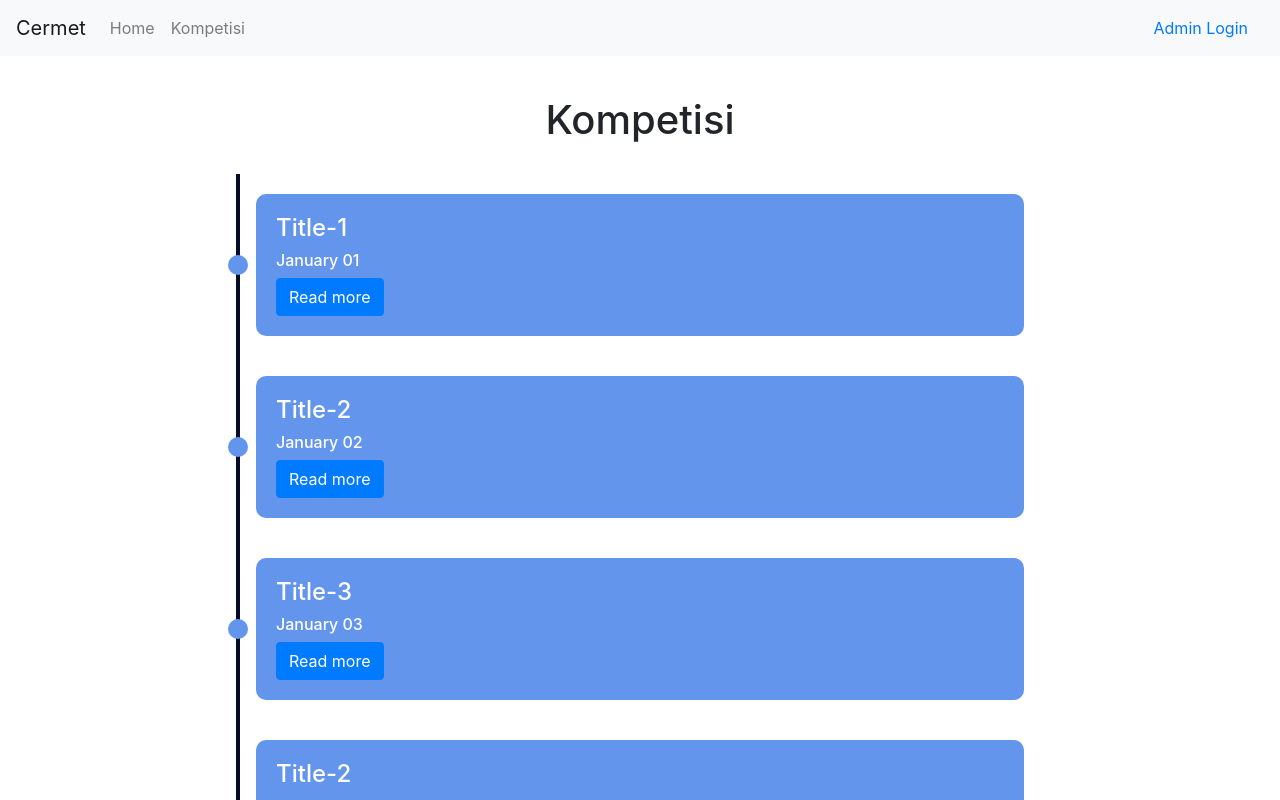
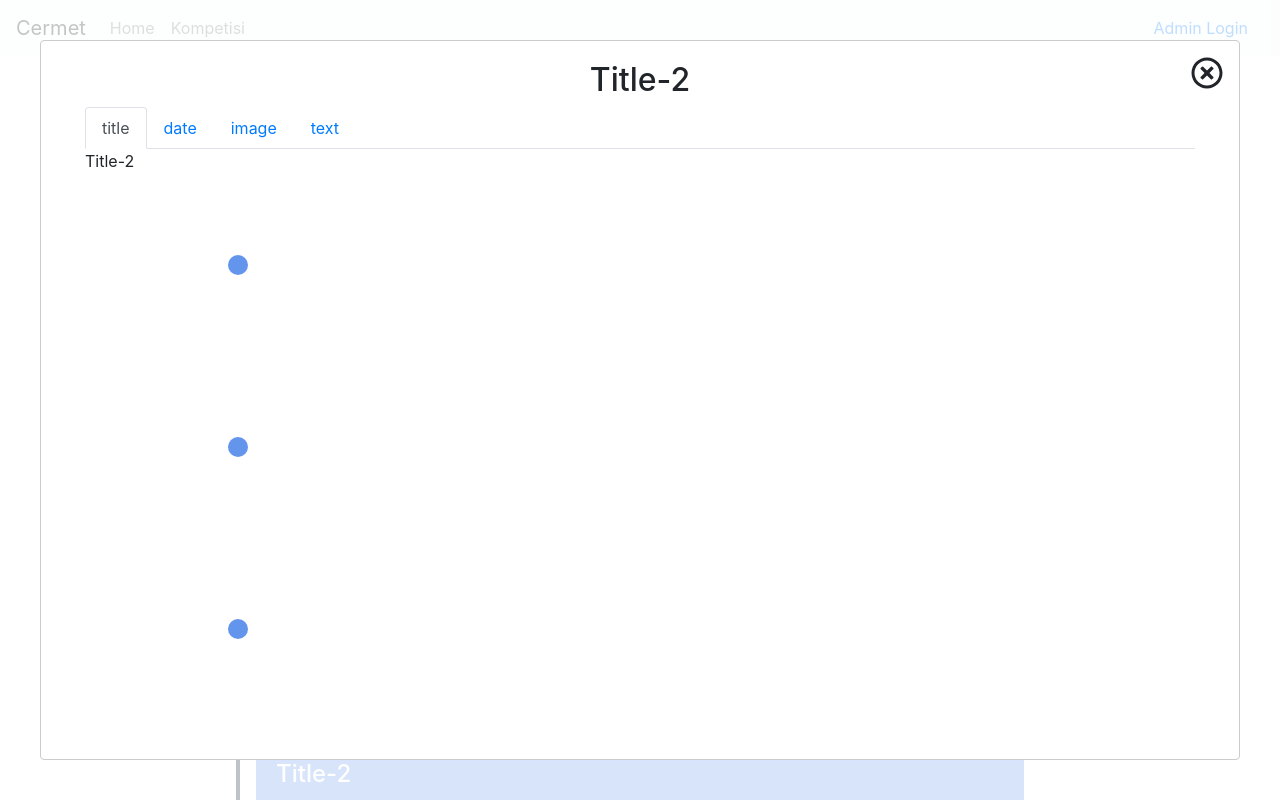
Before and after one commit to CermetFTI/front-end, a React (Create React App) app in the folder cermet-fronted/: page /kompetisi in a window 1280 px wide. Shown: the top 800 px of the page. Built offline with nearby package versions, Linux system fonts and the light colour scheme.

Commit message:
add modal

```diff
--- a/cermet-fronted/package.json
+++ b/cermet-fronted/package.json
@@ -3,6 +3,11 @@
   "version": "0.1.0",
   "private": true,
   "dependencies": {
+    "@fortawesome/fontawesome-svg-core": "^1.2.35",
+    "@fortawesome/free-brands-svg-icons": "^5.15.3",
+    "@fortawesome/free-regular-svg-icons": "^5.15.3",
+    "@fortawesome/free-solid-svg-icons": "^5.15.3",
+    "@fortawesome/react-fontawesome": "^0.1.14",
     "@testing-library/jest-dom": "^5.11.10",
     "@testing-library/react": "^11.2.6",
     "@testing-library/user-event": "^12.8.3",
@@ -13,6 +18,7 @@
     "react-bootstrap": "^1.5.2",
     "react-cookie": "^4.0.3",
     "react-dom": "^17.0.2",
+    "react-modal": "^3.13.1",
     "react-router-dom": "^5.2.0",
     "react-scripts": "4.0.3",
     "universal-cookie": "^4.0.4",
--- /dev/null
+++ b/cermet-fronted/src/components/KompetisiModal.jsx
@@ -0,0 +1,29 @@
+import React, {useState} from 'react'
+import Modal from 'react-modal';
+import 'bootstrap/dist/css/bootstrap.min.css'
+import {Button, Container, Image, Tabs, Tab} from 'react-bootstrap';
+import { FontAwesomeIcon } from '@fortawesome/react-fontawesome'
+import { faTimesCircle } from '@fortawesome/free-regular-svg-icons'
+
+Modal.setAppElement('#root')
+
+const KompetisiModal = ({data}) => {
+    const [modal, setModal] = useState(true)
+    return (
+        <Modal isOpen={modal} onRequestClose={()=>setModal(false)}>
+            <Container style={{fontSize:'1rem'}} className="justify-content-md-center">
+                <h2 className="d-flex justify-content-center">{data.title}</h2>
+                <FontAwesomeIcon onClick={()=>setModal(false)} style={{cursor:"pointer",position:"absolute",right:"0px",top:"0px",margin:"1rem"}} icon={faTimesCircle} size='2x'/>
+                <Tabs defaultActiveKey={Object.keys(data)[0]}>
+                    {Object.keys(data).map((key,i)=>
+                    ((key!=='judul') && <Tab eventKey={key} title={key}>
+                        {data[key]}
+                    </Tab>)
+                    )}
+                </Tabs>
+            </Container>
+        </Modal>
+    )
+}
+
+export default KompetisiModal
--- a/cermet-fronted/src/components/data.js
+++ b/cermet-fronted/src/components/data.js
@@ -3,7 +3,7 @@ const data=[
     {
         title: 'Title-1',
         date: 'January 01',
-        image:'',
+        image:'https://1.bp.blogspot.com/-uyUHTTE7EaY/XRA2mfLh65I/AAAAAAAAAaA/DbG_wA54e5wr7-ueGI49SAD-SfO8JCzmACLcBGAs/s1600/IMG-20190624-WA0013.jpg',
         text:'Read more'
     },
     {
--- a/cermet-fronted/src/pages/Kompetisi.jsx
+++ b/cermet-fronted/src/pages/Kompetisi.jsx
@@ -1,11 +1,16 @@
-import React from 'react';
+import React, { useState } from 'react';
 // import TimelineContainer from '../components/TimelineContainer'
 import TimelineContainer from '../components/TimelineContainer'
 import '../App.css'
+import KompetisiModal from '../components/KompetisiModal'
+import data from '../components/data'
 
 function Kompetisi() {
+    const [modal, setModal] = useState(true)
     return (
         <div className='list-page'>
+            {/* data yang dipassing dibawah itu berupa json */}
+            <KompetisiModal data={data[1]}/>
             <h1>Kompetisi</h1>
             <TimelineContainer />
         </div>
```
Also changed, not shown: 1 other file (tests, documents, lock files or other folders).
